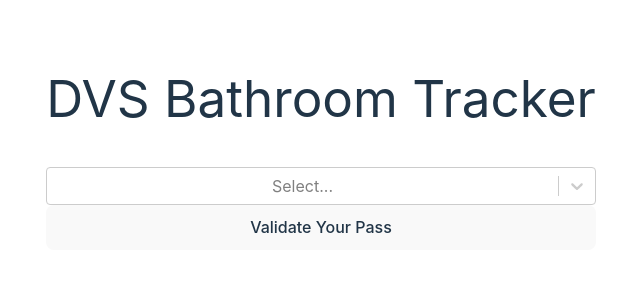
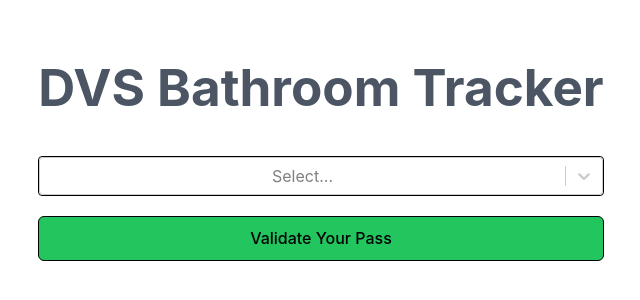
Before and after one commit to DVS-CS-Club/DVS-BathroomPass, a React (Vite) app: page / in a window 1280 px wide. Shown: the part 240-540 px from the top of the page, without its empty margins (319-959 px from the left). Built offline with nearby package versions, Linux system fonts and the light colour scheme.

Commit message:
Made it look more like the wireframe

```diff
--- a/src/App.tsx
+++ b/src/App.tsx
@@ -13,10 +13,10 @@ function App() {
   return (
     <>
       <div className="flex flex-col">
-        <h1 className="text-200xl mb-10">DVS Bathroom Tracker</h1>
+        <h1 className="text-200xl font-bold mb-10 text-gray-600">DVS Bathroom Tracker</h1>
 
-        <Select className="text-black" value={selectedName} onChange={setSelectedName} options={names} />
-        <button>Validate Your Pass</button>
+        <Select className="text-black border border-black rounded mb-5" value={selectedName} onChange={setSelectedName} options={names} />
+        <button className="text-black bg-green-500 border border-black rounded-md">Validate Your Pass</button>
       </div>
     </>
   )
--- a/src/index.css
+++ b/src/index.css
@@ -9,7 +9,7 @@
 
   color-scheme: light dark;
   color: rgba(255, 255, 255, 0.87);
-  background-color: #242424;
+  background-color: #80868d;
 
   font-synthesis: none;
   text-rendering: optimizeLegibility;
```
